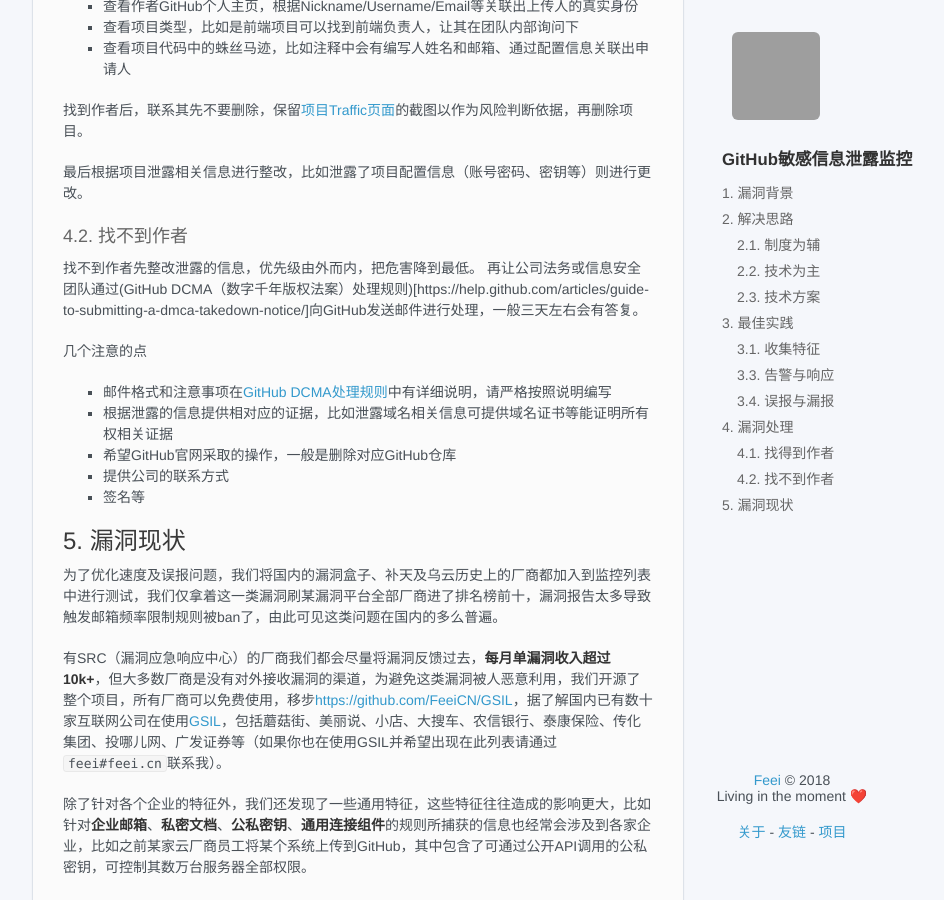
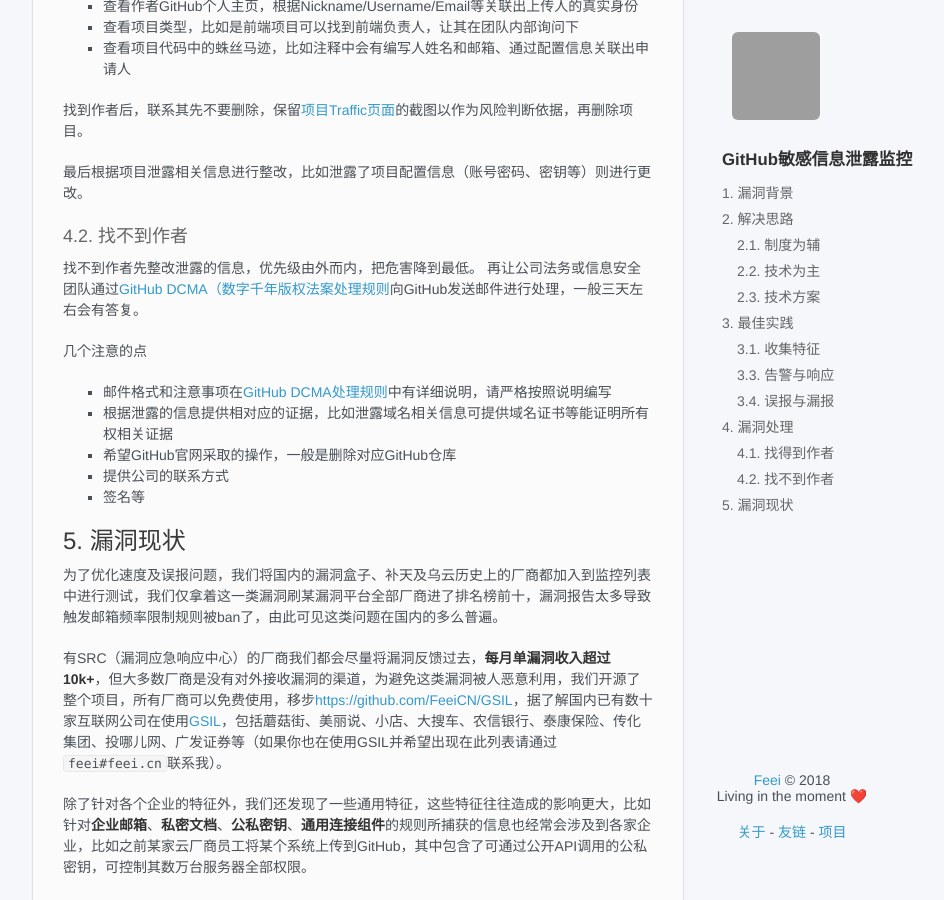
Before and after one commit to limengmingx/Papers, a Jekyll site: the page built from gsil.md, in a window 1280 px wide and 900 px high, scrolled down 4383 px. Shown: the whole window, without its empty margins (283-1227 px from the left). Built offline with Jekyll 4.4.1, drawn with Linux system fonts in a browser that asks for light colours; our own code applies the rules of GitHub Pages for plain Markdown files; comment, search, counter and statistics services are not loaded; some of the changed lines change nothing that is shown; grey boxes are pictures that could not be loaded.

Commit message:
Update gsil.md

```diff
--- a/gsil.md
+++ b/gsil.md
@@ -166,7 +166,7 @@
 ### 4.2. 找不到作者
 
 找不到作者先整改泄露的信息，优先级由外而内，把危害降到最低。
-再让公司法务或信息安全团队通过(GitHub DCMA（数字千年版权法案）处理规则)[https://help.github.com/articles/guide-to-submitting-a-dmca-takedown-notice/]向GitHub发送邮件进行处理，一般三天左右会有答复。
+再让公司法务或信息安全团队通过[GitHub DCMA（数字千年版权法案处理规则](https://help.github.com/articles/guide-to-submitting-a-dmca-takedown-notice/)向GitHub发送邮件进行处理，一般三天左右会有答复。
 
 几个注意的点
 
```
